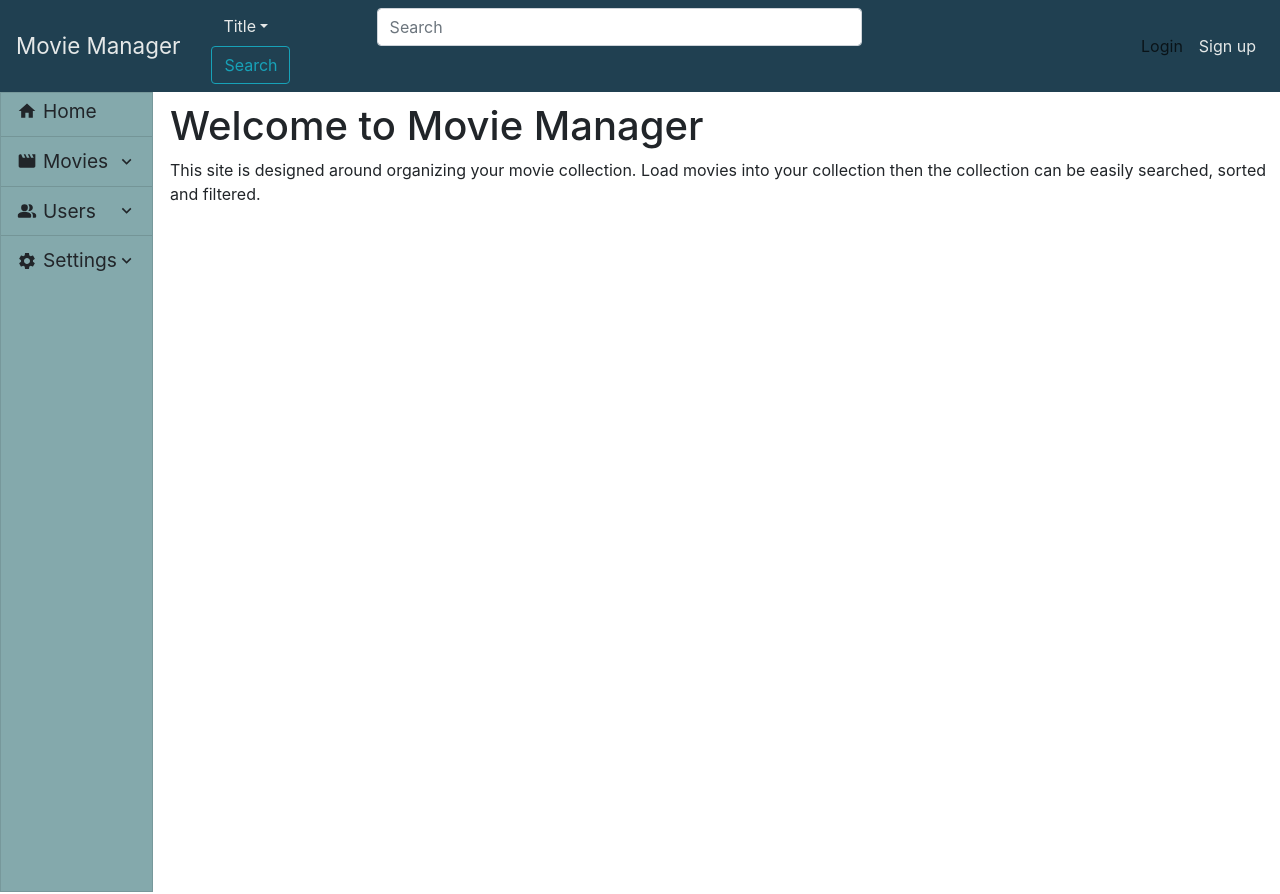
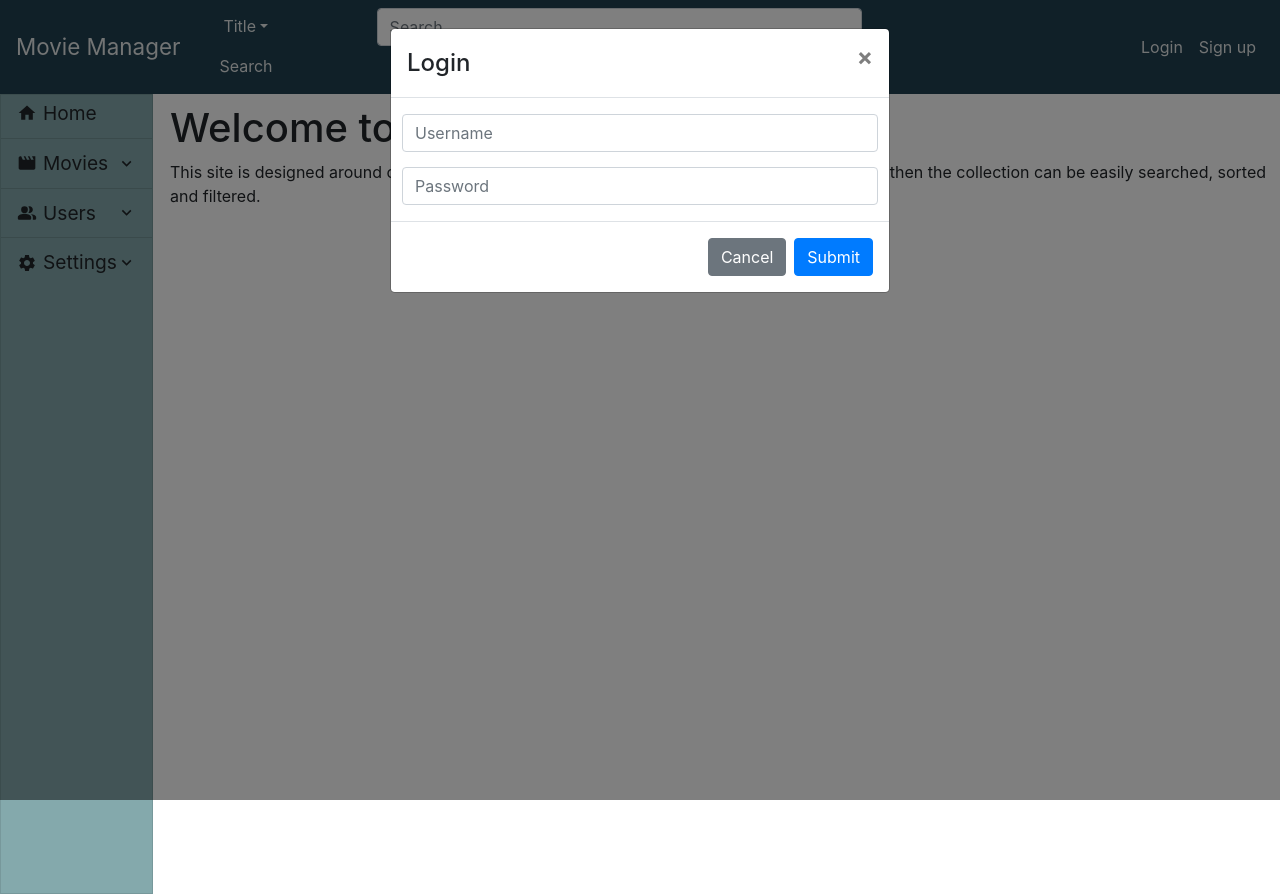
Before and after one commit to codebymax/movie-frontend, a React (Create React App) app: page / in a window 1280 px wide. Both pictures are taken after a click on the button "Login". Built offline with nearby package versions, Linux system fonts and the light colour scheme.

Commit message:
add shadows

```diff
--- a/src/components/AccountModal.js
+++ b/src/components/AccountModal.js
@@ -1,27 +1,40 @@
-import React from 'react'
-import { Modal, Button } from 'react-bootstrap'
+import React from 'react';
+import { Modal, Button, Form } from 'react-bootstrap';
 
 const AccountModal = ({ show, setShow }) => {
-  const handleClose = () => setShow(false)
+  const handleClose = () => setShow(false);
 
   return (
     <>
       <Modal show={show} onHide={handleClose}>
         <Modal.Header closeButton>
-          <Modal.Title>Modal Heading</Modal.Title>
+          <Modal.Title>Login</Modal.Title>
         </Modal.Header>
-        <Modal.Body>Woohoo, you're reading this text in a modal!</Modal.Body>
+        <Modal.Body>
+          <Form>
+            <Form.Row style={{ paddingBottom: '15px' }}>
+              <Form.Control id='username' type='text' placeholder='Username' />
+            </Form.Row>
+            <Form.Row>
+              <Form.Control
+                id='password'
+                type='password'
+                placeholder='Password'
+              />
+            </Form.Row>
+          </Form>
+        </Modal.Body>
         <Modal.Footer>
-          <Button variant="secondary" onClick={handleClose}>
-            Close
+          <Button variant='secondary' onClick={handleClose}>
+            Cancel
           </Button>
-          <Button variant="primary" onClick={handleClose}>
-            Save Changes
+          <Button variant='primary' onClick={handleClose}>
+            Submit
           </Button>
         </Modal.Footer>
       </Modal>
     </>
-  )
-}
+  );
+};
 
-export default AccountModal
+export default AccountModal;
--- a/src/components/MovieCard.js
+++ b/src/components/MovieCard.js
@@ -6,7 +6,13 @@ const MovieCard = props => {
 
   return (
     <>
-      <Card bg='light' style={{ width: '100%' }}>
+      <Card
+        bg='light'
+        style={{
+          width: '100%',
+          boxShadow: '1px 1px 2px 0px rgba(97,106,107,1)',
+        }}
+      >
         <Card.Body style={{ backgroundColor: 'linen' }}>
           <Row>
             <Col md={4} style={{ marginTop: 'auto', marginBottom: 'auto' }}>
--- a/src/components/MovieView.js
+++ b/src/components/MovieView.js
@@ -1,10 +1,9 @@
 import React from 'react';
 import MovieCard from './MovieCard';
-import { Row } from 'react-bootstrap';
 
 const MovieView = props => (
   <>
-    <div className='movieList' style={{ display: 'flex' }}>
+    <div style={{ display: 'flex' }}>
       <div
         className='mb-10'
         style={{
--- a/src/components/Topbar.js
+++ b/src/components/Topbar.js
@@ -1,6 +1,6 @@
-import React from 'react'
-import { Nav, Navbar, Form, Dropdown, Col, Button } from 'react-bootstrap'
-import styled from 'styled-components'
+import React from 'react';
+import { Nav, Navbar, Form, Dropdown, Col } from 'react-bootstrap';
+import styled from 'styled-components';
 
 const Styles = styled.div`
   .navbar {
@@ -21,28 +21,19 @@ const Styles = styled.div`
       color: white;
     }
   }
-  .form-center {
-    position: absolute !important;
-    left: 25%;
-    right: 25%;
-  }
-  .testButton {
-    color: black;
-    background-color: #204051;
-  }
-`
+`;
 
-const Topbar = (props) => {
+const Topbar = props => {
   function select(key, e) {
-    props.setSearch(e.target.innerHTML)
+    props.setSearch(e.target.innerHTML);
   }
 
   return (
     <Styles>
-      <Navbar expand="lg">
-        <Navbar.Brand href="/">Movie Manager</Navbar.Brand>
-        <Nav className="col-8">
-          <Nav.Item className="col-10">
+      <Navbar expand='lg'>
+        <Navbar.Brand href='/'>Movie Manager</Navbar.Brand>
+        <Nav className='col-8'>
+          <Nav.Item className='col-10'>
             <Form>
               <Form.Row>
                 <Col style={{ marginRight: '30px' }}>
@@ -58,37 +49,35 @@ const Topbar = (props) => {
                     </Dropdown.Toggle>
 
                     <Dropdown.Menu style={{ color: 'black' }}>
-                      <Dropdown.Item as="span">Title</Dropdown.Item>
-                      <Dropdown.Item as="span">Director</Dropdown.Item>
-                      <Dropdown.Item as="span">Actor</Dropdown.Item>
+                      <Dropdown.Item as='span'>Title</Dropdown.Item>
+                      <Dropdown.Item as='span'>Director</Dropdown.Item>
+                      <Dropdown.Item as='span'>Actor</Dropdown.Item>
                     </Dropdown.Menu>
                   </Dropdown>
                 </Col>
                 <Col md={9}>
-                  <Form.Control type="text" placeholder="Search" className="" />
+                  <Form.Control type='text' placeholder='Search' className='' />
                 </Col>
                 <Col>
-                  <Button variant="outline-info" type="submit">
-                    Search
-                  </Button>
+                  <Nav.Link>Search</Nav.Link>
                 </Col>
               </Form.Row>
             </Form>
           </Nav.Item>
         </Nav>
-        <Navbar.Collapse id="basic-navbar-nav">
-          <Nav className="ml-auto">
+        <Navbar.Collapse id='basic-navbar-nav'>
+          <Nav className='ml-auto'>
             <Nav.Item>
-              <Nav.Link>Login</Nav.Link>
+              <Nav.Link onClick={props.modalShow}>Login</Nav.Link>
             </Nav.Item>
             <Nav.Item>
-              <Nav.Link href="/login">Sign up</Nav.Link>
+              <Nav.Link href='/login'>Sign up</Nav.Link>
             </Nav.Item>
           </Nav>
         </Navbar.Collapse>
       </Navbar>
     </Styles>
-  )
-}
+  );
+};
 
-export default Topbar
+export default Topbar;
```
